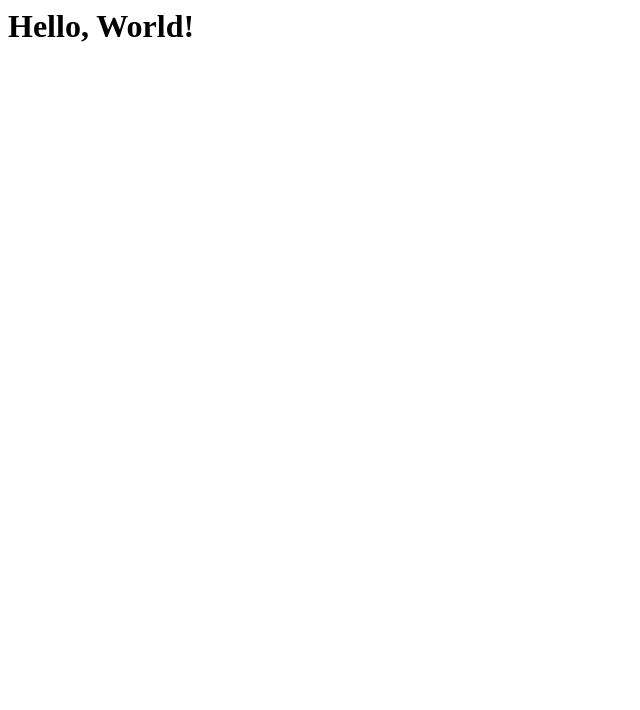
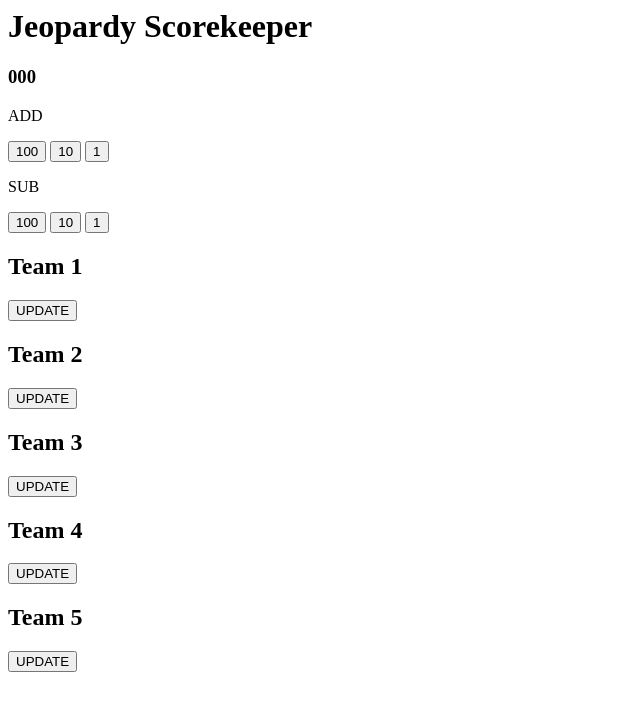
Before and after one commit to BiteableFunds/jscore2, a plain HTML site: page index.html in a window 1280 px wide. Shown: the whole page, without its empty margins (0-640 px from the left). Drawn offline with Linux system fonts and the light colour scheme.

Commit message:
Update index.html

```diff
--- a/index.html
+++ b/index.html
@@ -1 +1,31 @@
-<h1>Hello, World!</h1>
+<h1>Jeopardy Scorekeeper</h1>
+<div class="amountmanager">
+  <h3 id="changeamtdisplay">000</h3>
+
+  <p>ADD</p>
+  <button id="add100">100</button>
+  <button id="add10">10</button>
+  <button id="add1">1</button>
+
+  <p>SUB</p>
+  <button id="sub100">100</button>
+  <button id="sub10">10</button>
+  <button id="sub1">1</button>
+</div>
+<div class="scoresdisplay">
+  <h2>Team 1</h2>
+  <button id="t1">UPDATE</button>
+
+  <h2>Team 2</h2>
+  <button id="t2">UPDATE</button>
+
+  <h2>Team 3</h2>
+  <button id="t3">UPDATE</button>
+
+  <h2>Team 4</h2>
+  <button id="t4">UPDATE</button>
+
+  <h2>Team 5</h2>
+  <button id="t5">UPDATE</button>
+</div>
+<script src="pagescript.js" type="text/javascript"></script>
```
